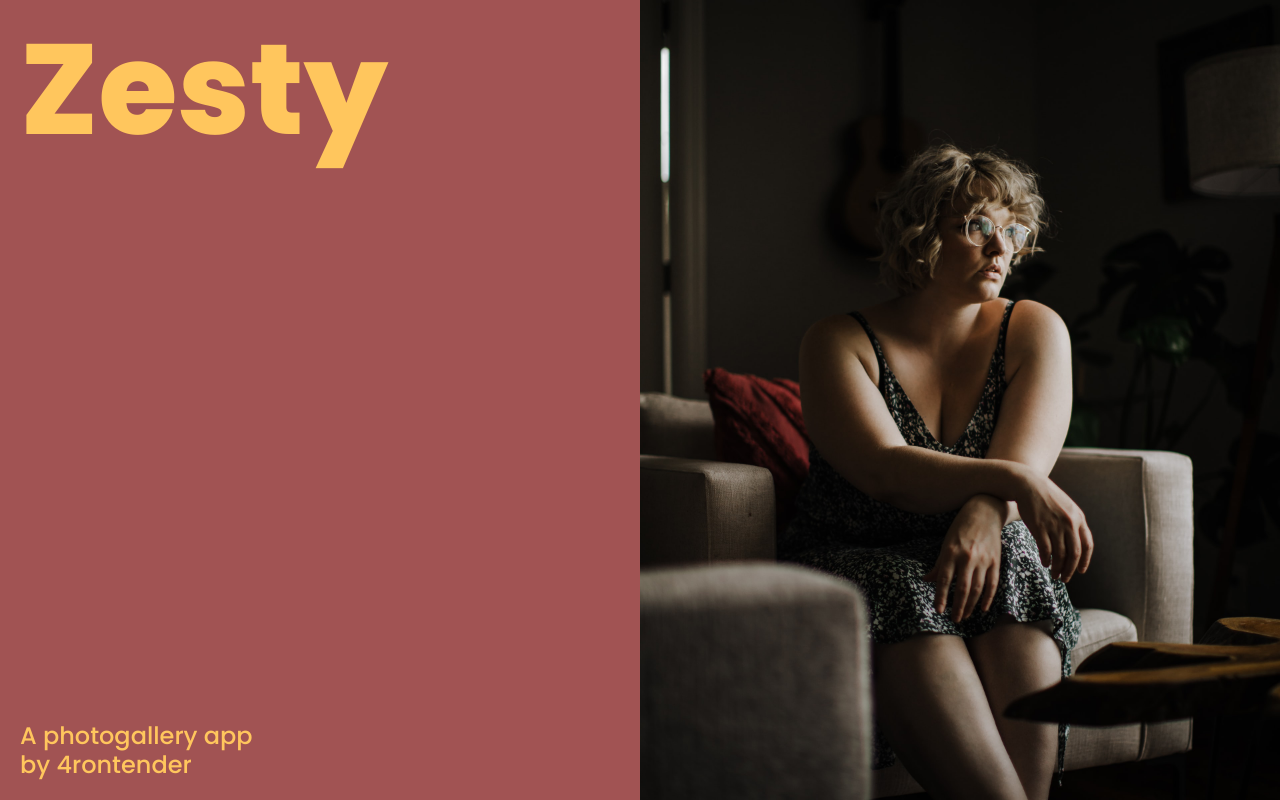
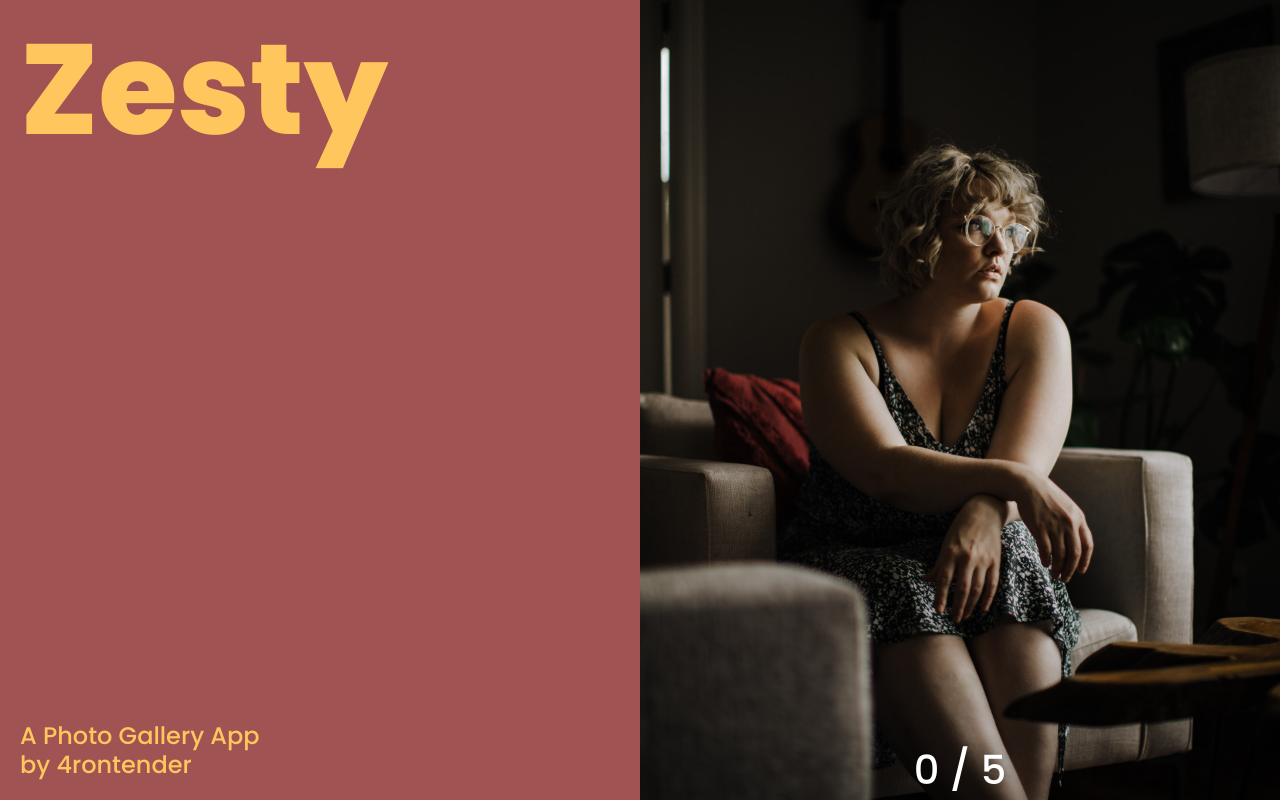
Before and after one commit to lap-4ront/react, a React (Create React App) app in the folder zesty-gallery/: page / in a window 1280 px wide. Built offline with nearby package versions, Linux system fonts and the light colour scheme.

Commit message:
add bottom counter

```diff
--- a/zesty-gallery/src/App.css
+++ b/zesty-gallery/src/App.css
@@ -28,15 +28,27 @@ h1 {
 h2 {
   bottom: 0;
   font-size: 24px;
+  font-weight: normal;
   line-height: 1.2;
-  font-weight: normal;
   margin: 0 20px 20px;
   position: fixed;
 }
 
 img {
   height: 100%;
-  width: 100%;
   object-fit: cover;
   position: absolute;
+  width: 100%;
 }
+
+h3 {
+  bottom: 0;
+  color: #fff;
+  font-size: 2.5rem;
+  font-weight: normal;
+  margin: 0 auto;
+  position: fixed;
+  text-align: center;
+  width: 50%;
+  z-index: 1;
+}
--- a/zesty-gallery/src/App.js
+++ b/zesty-gallery/src/App.js
@@ -23,11 +23,14 @@ const App = () => {
       <div className="title">
         <h1>Zesty</h1>
         <h2>
-          A photogallery app <br /> by 4rontender
+          A Photo Gallery App <br /> by 4rontender
         </h2>
       </div>
 
       <div className="image-container">
+        <h3>
+          {currentImage} / {images.length}
+        </h3>
         <img alt="" src={images[currentImage]} onClick={handleClick} />
       </div>
     </div>
```
